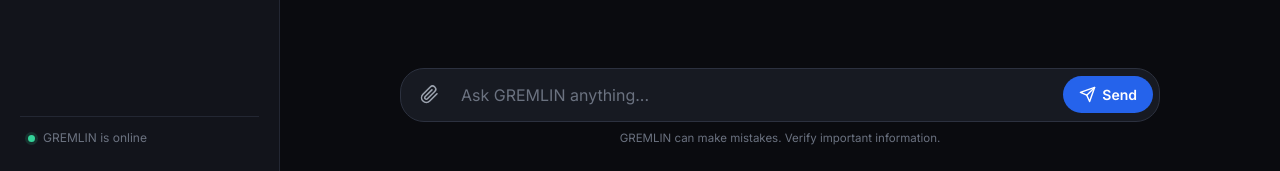
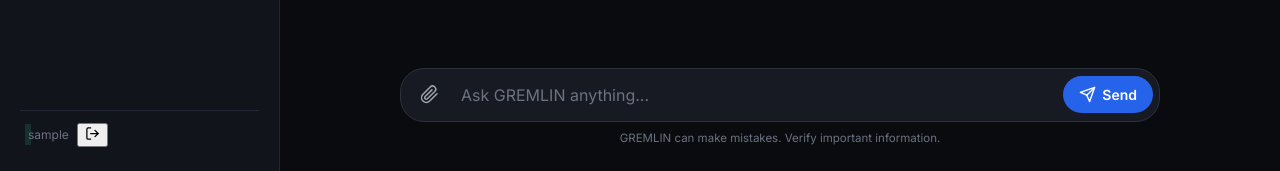
Before and after one commit to Gremlin-dev-dev/gremlin, a Flask app: page / in a window 1280 px wide. Shown: the part 629-800 px from the top of the page. Run offline with Flask 3, Linux system fonts and the light colour scheme; the visitor is signed in with stand-in values (Sample User, id 1); parts of the project's set-up code (start-up, migrations or seed data) failed here and were passed over; some libraries are stand-ins or nearby versions.

Commit message:
Add user info and logout button to sidebar

```diff
--- a/templates/index.html
+++ b/templates/index.html
@@ -40,7 +40,13 @@
         <div id="chat-list"></div>
 
         <div class="sidebar-footer">
-            <span class="status-dot"></span> GREMLIN is online
+            <div class="user-info">
+                <span class="status-dot"></span>
+                <span class="username-label">{{ username }}</span>
+            </div>
+            <button id="logout-btn" class="logout-btn" aria-label="Log out" title="Log out">
+                <svg width="15" height="15" viewBox="0 0 24 24" fill="none" stroke="currentColor" stroke-width="2" stroke-linecap="round" stroke-linejoin="round"><path d="M9 21H5a2 2 0 0 1-2-2V5a2 2 0 0 1 2-2h4"></path><polyline points="16 17 21 12 16 7"></polyline><line x1="21" y1="12" x2="9" y2="12"></line></svg>
+            </button>
         </div>
 
     </aside>
```
